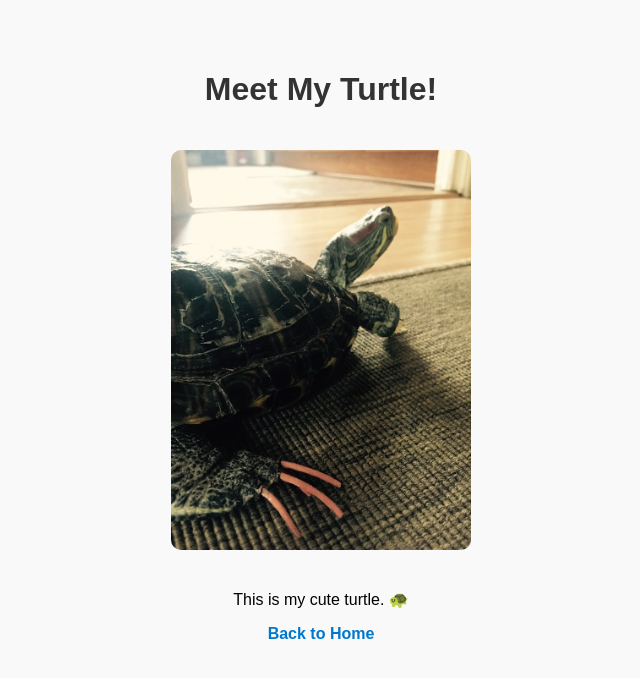
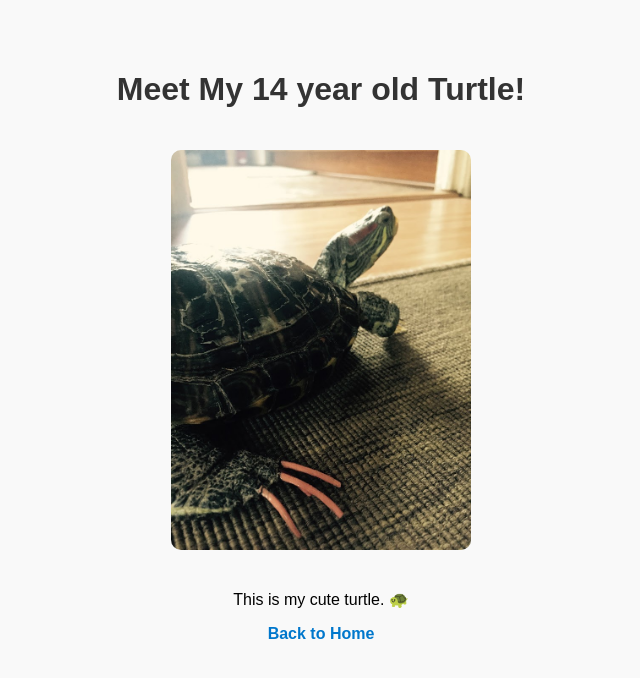
Before and after one commit to kistina-grg/my-pets, a plain HTML site: page turtle.html in a window 1280 px wide. Shown: the whole page, without its empty margins (319-959 px from the left). Drawn offline with Linux system fonts and the light colour scheme.

Commit message:
Update turtle.html

```diff
--- a/turtle.html
+++ b/turtle.html
@@ -10,11 +10,12 @@
 
 <body>
     <div class="container">
-        <h1>Meet My Turtle!</h1>
-        <img src="turtle.jpg" alt="My Turtle" class="pet-image">
+        <h1>Meet My 14 year old Turtle!</h1>
+        <img src="turtle.JPG" alt="My Turtle" class="pet-image">
         <p>This is my cute turtle. 🐢</p>
         <a href="index.html">Back to Home</a>
     </div>
 </body>
 
+
 </html>
```
